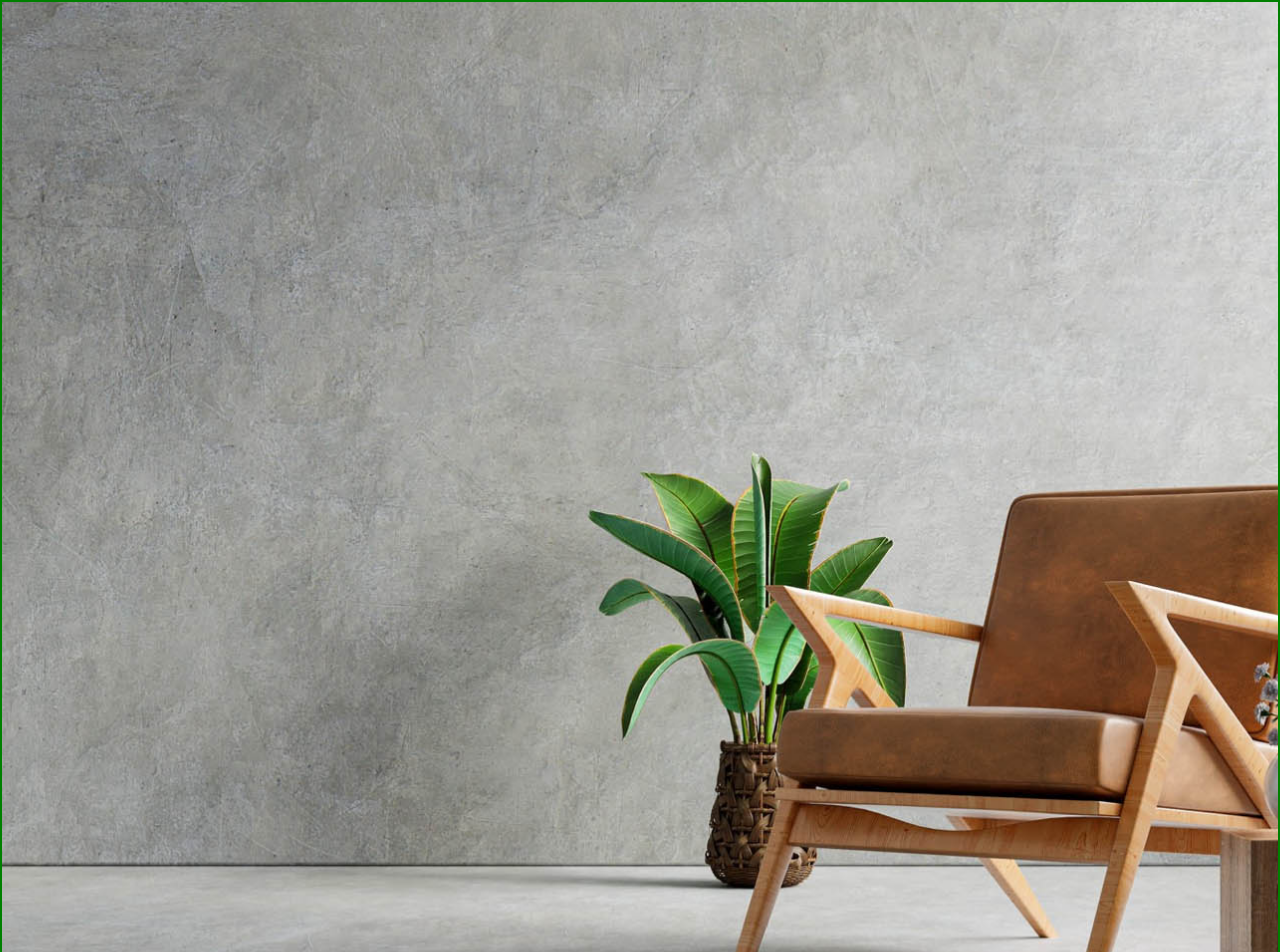
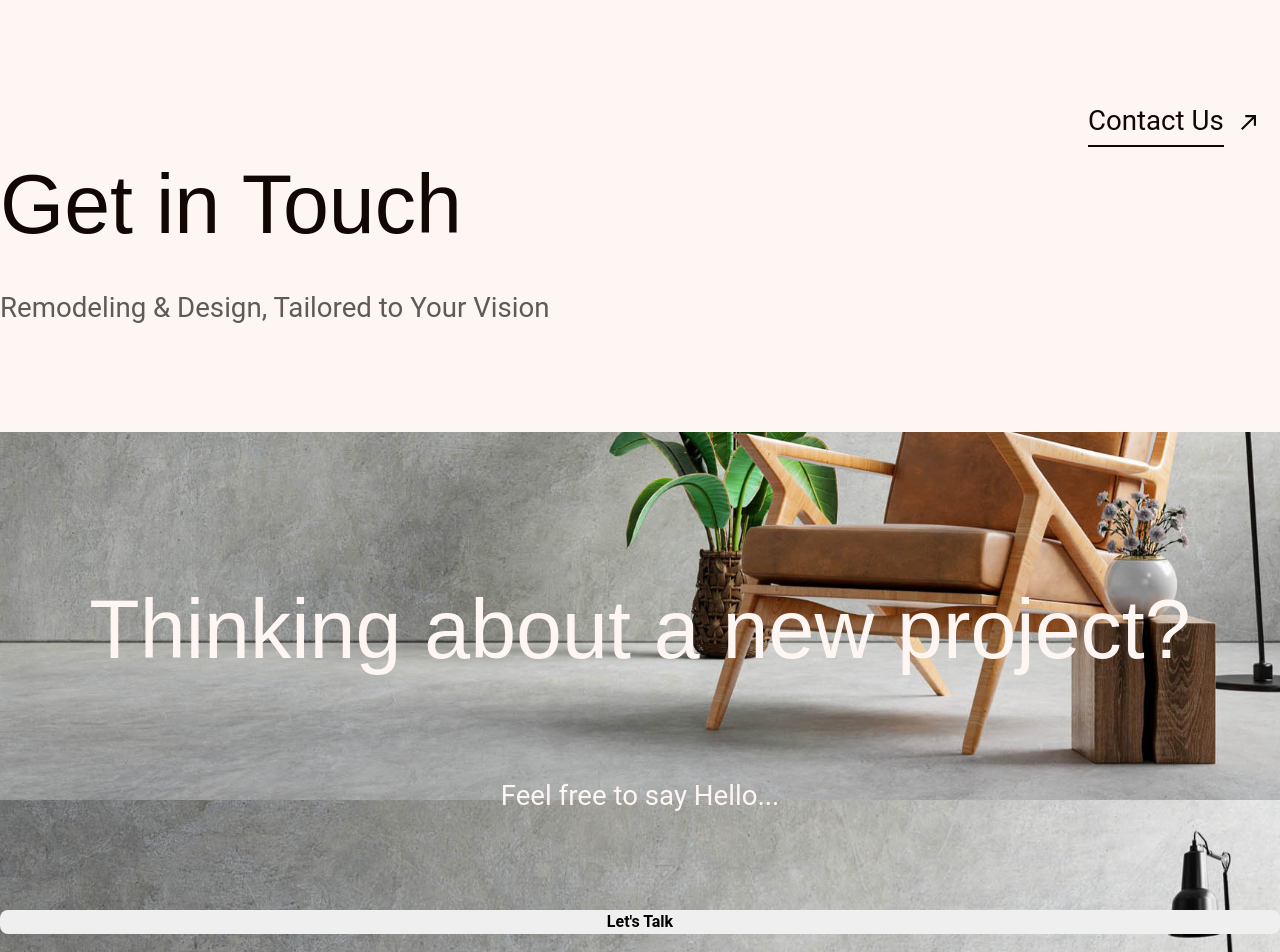
Before and after one commit to adinduokoro/Lizz-Will-Design, a React (Create React App) app: page / in a window 1280 px wide. Shown: the part 5120-6072 px from the top of the page. Built offline with nearby package versions, Linux system fonts and the light colour scheme.

Commit message:
Working on the CTA section.

```diff
--- a/src/components/cta/Cta.js
+++ b/src/components/cta/Cta.js
@@ -1,12 +1,25 @@
 import React from "react";
 import styles from "./Cta.module.css";
-import background from "../../assets/cta-background.png";
+import SectionLink from "../sectionLink/SectionLink";
 
 const Cta = () => {
   return (
     <div className={styles["cta"]}>
-      <img src={background} alt="" />
-
+      <div className={styles["parallax"]}></div>
+      <div className={styles["top"]}>
+        <div className={styles["top-container"]}>
+          <div className={styles["link-container"]}>
+            <SectionLink text={"Contact Us"} />
+          </div>
+          <h2>Get in Touch</h2>
+          <p>Remodeling & Design, Tailored to Your Vision</p>
+        </div>
+      </div>
+      <div className={styles["bottom"]}>
+        <h2>Thinking about a new project?</h2>
+        <p>Feel free to say Hello...</p>
+        <button>Let's Talk</button>
+      </div>
     </div>
   );
 };
--- a/src/components/cta/Cta.module.css
+++ b/src/components/cta/Cta.module.css
@@ -3,16 +3,65 @@
   display: flex;
   align-items: center;
   justify-content: center;
-  border: 2px solid green;
   position: relative;
+  display: flex;
+  flex-direction: column;
+  height: 100%;
 }
 
-.cta img {
+.parallax {
+  position: absolute;
   z-index: -1;
-  position: absolute;
   top: 0;
   left: 0;
   width: 100%;
   height: 100%;
-  object-fit: cover;
+  background-image: url("../../assets/cta-background.png");
+  background-attachment: fixed;
+  background-position: center;
+  background-repeat: no-repeat;
+  background-size: cover;
 }
+
+.top {
+  background-color: var(--whiteColor500);
+  width: 100%;
+  height: 27rem;
+  display: flex;
+  justify-content: center;
+}
+
+.top-container {
+  display: flex;
+  flex-direction: column;
+  justify-content: center;
+  width: 104.9375rem;
+}
+
+.link-container {
+  display: flex;
+  align-items: center;
+  width: 12rem; /* adjust link distance from the right */
+  height: 3rem;
+  align-self: end;
+}
+
+.top h2,
+.bottom h2 {
+  margin-bottom: 2rem;
+}
+
+.bottom {
+  width: 100%;
+  height: 40.5rem;
+  display: flex;
+  flex-direction: column;
+  text-align: center;
+  justify-content: center;
+}
+
+.bottom h2,
+.bottom p {
+  color: var(--whiteColor500);
+  margin-bottom: 5.88rem;
+}
--- a/src/components/featured/Featured.module.css
+++ b/src/components/featured/Featured.module.css
@@ -4,7 +4,6 @@
   align-items: center;
   justify-content: center;
   position: relative;
-  border: 2px solid green;
 }
 
 .featured-container {
```
